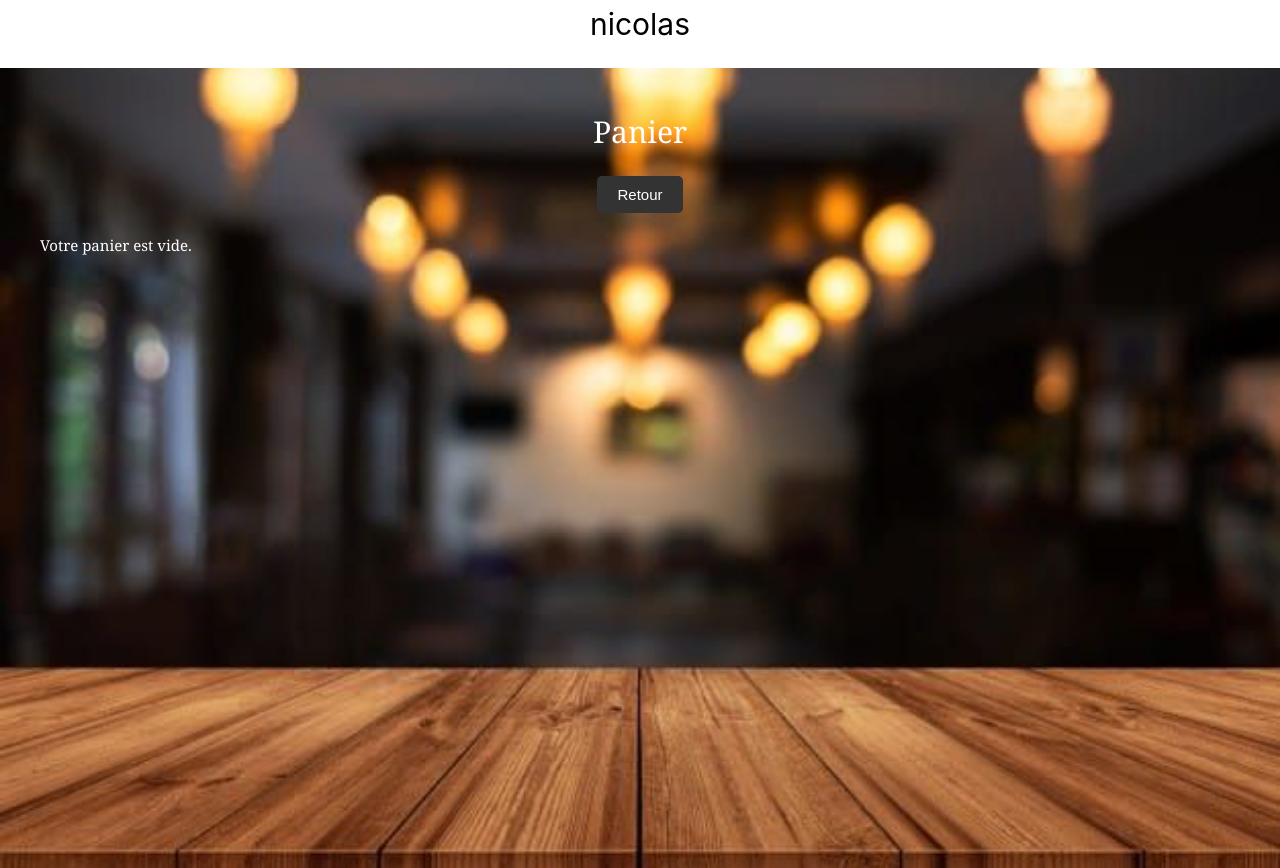
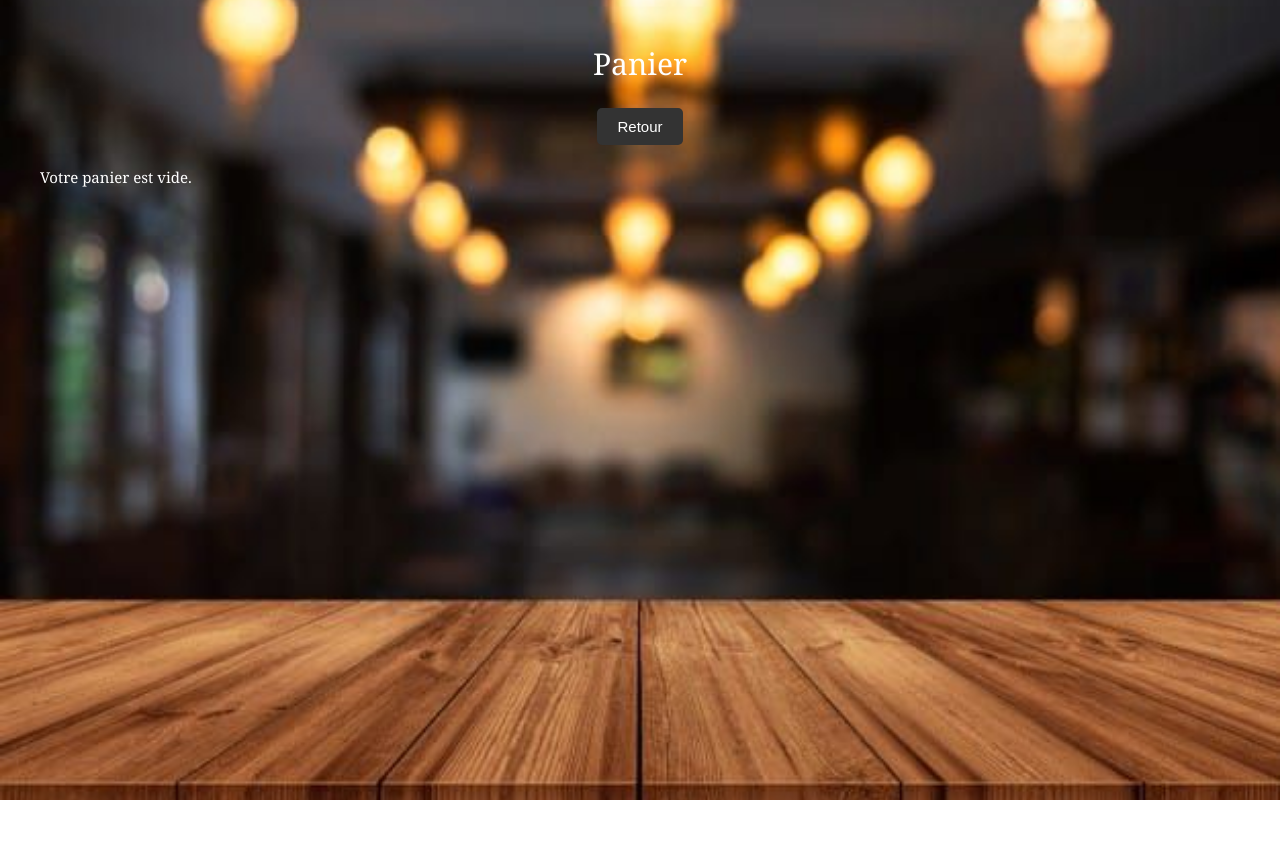
Before and after one commit to DJOUMESSI2004/AppDeGestionDeRestaurant, a Vue app: page /cart in a window 1280 px wide. After the commit the page ends 800 px from the top, so only its background shows below. Built offline with nearby package versions, Linux system fonts and the light colour scheme.

Commit message:
supprimer h1

```diff
--- a/src/views/CartView.vue
+++ b/src/views/CartView.vue
@@ -47,7 +47,6 @@ watch(cart, (newCart) => {
 </script>
 
 <template>
-<h1>nicolas</h1>
   <div class="cart">
     <h1>Panier</h1>
     <button class="back-button" @click="goBack">Retour</button>
```
